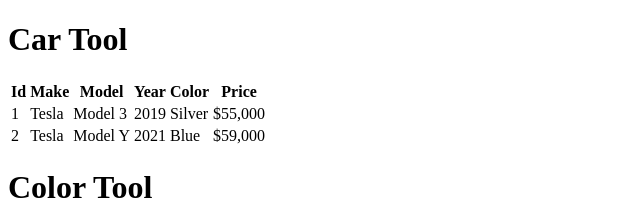
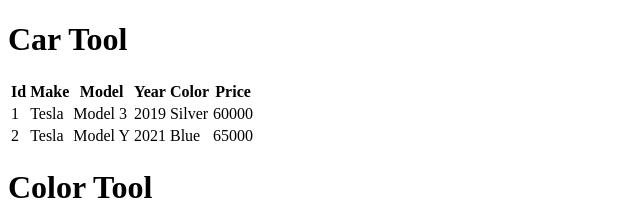
Before and after one commit to BradleyAllanDavis/FrontendBootcamp, a JavaScript app: page / in a window 1280 px wide. Shown: the top 200 px of the page, without its empty margins (0-640 px from the left). Built offline with nearby package versions, Linux system fonts and the light colour scheme.

Commit message:
Exercise 3

```diff
--- a/src/components/CarTool.js
+++ b/src/components/CarTool.js
@@ -1,4 +1,10 @@
 export const CarTool = () => {
+
+  const cars = [
+    { id: 1, make: 'Tesla', model: 'Model 3', year: 2019, color: 'Silver', price: 60000 },
+    { id: 2, make: 'Tesla', model: 'Model Y', year: 2021, color: 'Blue', price: 65000 },
+  ];
+
   return (
     <>
       <header>
@@ -16,22 +22,14 @@
           </tr>
         </thead>
         <tbody>
-          <tr>
-            <td>1</td>
-            <td>Tesla</td>
-            <td>Model 3</td>
-            <td>2019</td>
-            <td>Silver</td>
-            <td>$55,000</td>
-          </tr>
-          <tr>
-            <td>2</td>
-            <td>Tesla</td>
-            <td>Model Y</td>
-            <td>2021</td>
-            <td>Blue</td>
-            <td>$59,000</td>
-          </tr>
+          {cars.map(car => <tr key={car.id}>
+            <td>{car.id}</td>
+            <td>{car.make}</td>
+            <td>{car.model}</td>
+            <td>{car.year}</td>
+            <td>{car.color}</td>
+            <td>{car.price}</td>
+            </tr>)}
         </tbody>
       </table>
     </>
```
